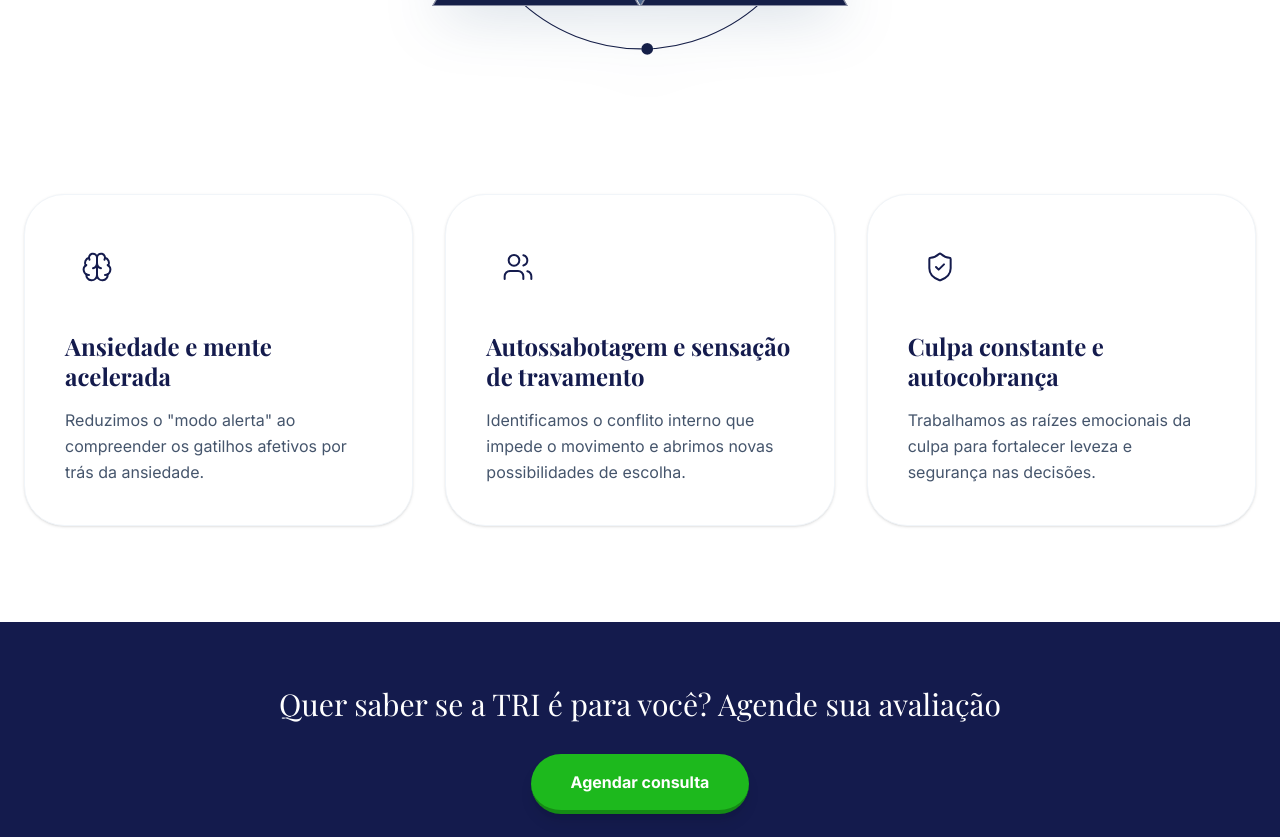
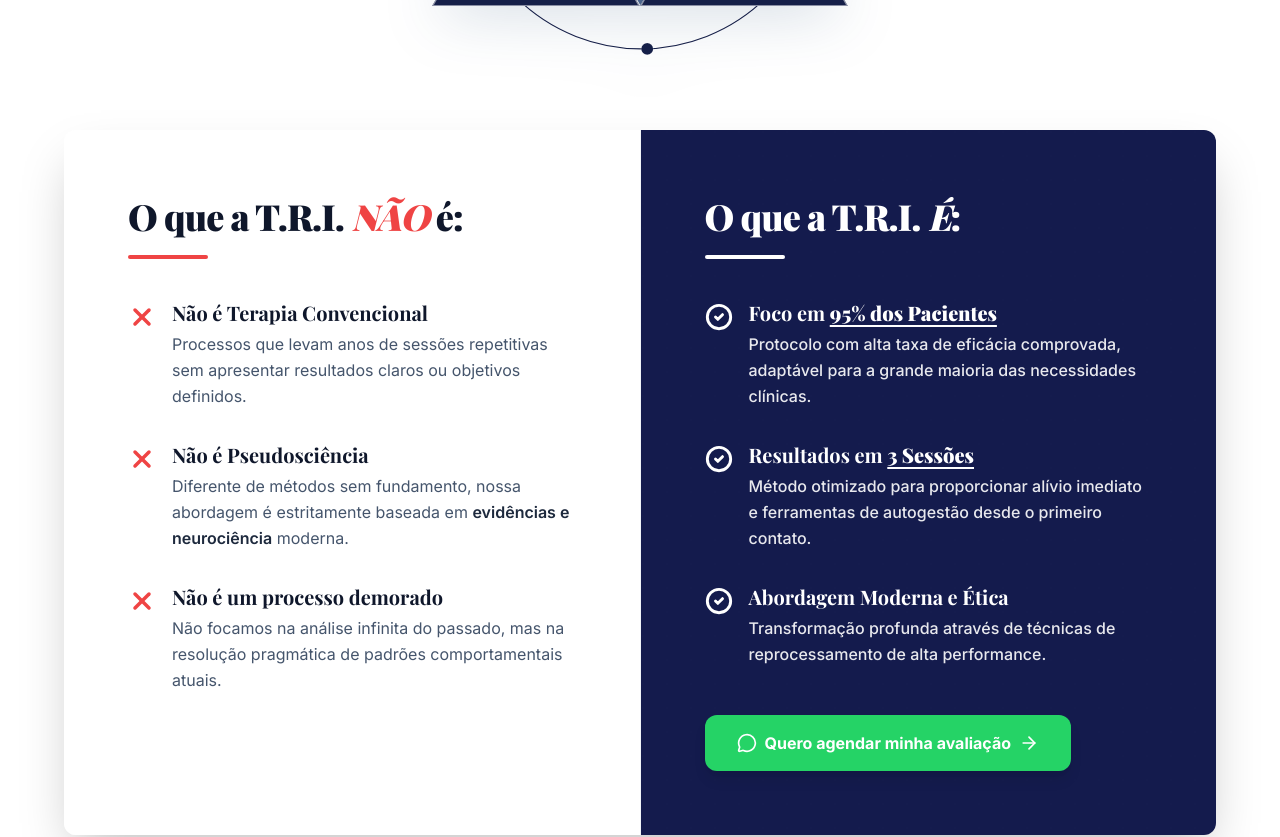
Before and after one commit to rapharantes/simonebellesite, a Next.js app: page / in a window 1280 px wide. Shown: the part 3400-4237 px from the top of the page. Built offline with nearby package versions, Linux system fonts and the light colour scheme; a web font is replaced by a local one.

Commit message:
Ajuste na cor da seção TRI para azul marinho e correções de layout

```diff
--- a/app/page.tsx
+++ b/app/page.tsx
@@ -305,16 +305,130 @@ export default function LandingPage() {
             Com a TRI, eu te ajudo a identificar os conflitos afetivos por trás da ansiedade, culpa e padrões repetidos — para destravar decisões e construir mudanças reais, com atendimento online ou presencial.
           </p>
 
-          {/* Triangle Diagram */}
-          <div className="relative max-w-2xl mx-auto mb-32">
-            <div className="relative aspect-square md:aspect-video flex items-center justify-center">
+          {/* Triangle Diagram & Comparisons */}
+          <div className="w-full max-w-6xl mx-auto mb-32">
+            {/* Triangle Diagram */}
+            <div className="flex items-center justify-center mb-16">
               <Image
                 src="/tri.svg"
                 alt="Terapia de Reintegração Implícita Diagrama"
-                width={800}
-                height={800}
+                width={600}
+                height={600}
                 className="w-full h-auto object-contain max-w-md drop-shadow-[0_10px_30px_rgba(0,49,97,0.15)]"
               />
+            </div>
+
+            {/* Comparison Block */}
+            <div className="w-full max-w-[1200px] mx-auto overflow-hidden rounded-xl shadow-2xl flex flex-col md:flex-row">
+
+              {/* Left Column: What T.R.I. is NOT */}
+              <div className="flex-1 bg-white p-8 md:p-12 lg:p-16 text-left border-b md:border-b-0 md:border-r border-slate-100">
+                <div className="mb-10">
+                  <h2 className="text-slate-900 text-3xl md:text-4xl font-black leading-tight tracking-tight">
+                    O que a T.R.I. <span className="text-[#ef4444] italic">NÃO</span> é:
+                  </h2>
+                  <div className="h-1 w-20 bg-[#ef4444] mt-4 rounded-full"></div>
+                </div>
+                <ul className="space-y-8">
+                  <li className="flex items-start gap-4">
+                    <div className="flex-shrink-0 mt-1">
+                      <X className="text-[#ef4444]" size={28} strokeWidth={3} />
+                    </div>
+                    <div>
+                      <h3 className="text-slate-900 text-xl font-bold mb-1">Não é Terapia Convencional</h3>
+                      <p className="text-slate-600 text-base leading-relaxed">
+                        Processos que levam anos de sessões repetitivas sem apresentar resultados claros ou objetivos definidos.
+                      </p>
+                    </div>
+                  </li>
+                  <li className="flex items-start gap-4">
+                    <div className="flex-shrink-0 mt-1">
+                      <X className="text-[#ef4444]" size={28} strokeWidth={3} />
+                    </div>
+                    <div>
+                      <h3 className="text-slate-900 text-xl font-bold mb-1">Não é Pseudosciência</h3>
+                      <p className="text-slate-600 text-base leading-relaxed">
+                        Diferente de métodos sem fundamento, nossa abordagem é estritamente baseada em <span className="font-semibold text-slate-800">evidências e neurociência</span> moderna.
+                      </p>
+                    </div>
+                  </li>
+                  <li className="flex items-start gap-4">
+                    <div className="flex-shrink-0 mt-1">
+                      <X className="text-[#ef4444]" size={28} strokeWidth={3} />
+                    </div>
+                    <div>
+                      <h3 className="text-slate-900 text-xl font-bold mb-1">Não é um processo demorado</h3>
+                      <p className="text-slate-600 text-base leading-relaxed">
+                        Não focamos na análise infinita do passado, mas na resolução pragmática de padrões comportamentais atuais.
+                      </p>
+                    </div>
+                  </li>
+                </ul>
+              </div>
+
+              {/* Right Column: What T.R.I. IS */}
+              <div
+                className="flex-1 p-8 md:p-12 lg:p-16 relative text-left bg-primary"
+                style={{ backgroundColor: '#141B4D' }}
+              >
+                {/* Background Subtle Texture */}
+                <div className="absolute inset-0 opacity-10 pointer-events-none" style={{ backgroundImage: 'radial-gradient(circle at 2px 2px, rgba(255,255,255,0.05) 1px, transparent 0)', backgroundSize: '24px 24px' }}></div>
+                <div className="relative z-10">
+                  <div className="mb-10">
+                    <h2 className="text-white text-3xl md:text-4xl font-black leading-tight tracking-tight">
+                      O que a T.R.I. <span className="text-white italic">É</span>:
+                    </h2>
+                    <div className="h-1 w-20 bg-white mt-4 rounded-full"></div>
+                  </div>
+                  <ul className="space-y-8 text-white">
+                    <li className="flex items-start gap-4">
+                      <div className="flex-shrink-0 mt-1">
+                        <CheckCircle2 className="text-white" size={28} strokeWidth={2.5} />
+                      </div>
+                      <div>
+                        <h3 className="text-white text-xl font-bold mb-1">Foco em <span className="text-white font-black underline decoration-2 underline-offset-4">95% dos Pacientes</span></h3>
+                        <p className="text-white/90 text-base leading-relaxed font-medium">
+                          Protocolo com alta taxa de eficácia comprovada, adaptável para a grande maioria das necessidades clínicas.
+                        </p>
+                      </div>
+                    </li>
+                    <li className="flex items-start gap-4">
+                      <div className="flex-shrink-0 mt-1">
+                        <CheckCircle2 className="text-white" size={28} strokeWidth={2.5} />
+                      </div>
+                      <div>
+                        <h3 className="text-white text-xl font-bold mb-1">Resultados em <span className="text-white font-black underline decoration-2 underline-offset-4">3 Sessões</span></h3>
+                        <p className="text-white/90 text-base leading-relaxed font-medium">
+                          Método otimizado para proporcionar alívio imediato e ferramentas de autogestão desde o primeiro contato.
+                        </p>
+                      </div>
+                    </li>
+                    <li className="flex items-start gap-4">
+                      <div className="flex-shrink-0 mt-1">
+                        <CheckCircle2 className="text-white" size={28} strokeWidth={2.5} />
+                      </div>
+                      <div>
+                        <h3 className="text-white text-xl font-bold mb-1">Abordagem Moderna e Ética</h3>
+                        <p className="text-white/90 text-base leading-relaxed font-medium">
+                          Transformação profunda através de técnicas de reprocessamento de alta performance.
+                        </p>
+                      </div>
+                    </li>
+                  </ul>
+                  <div className="mt-12">
+                    <a
+                      href="https://wa.me/5546999072534?text=Olá, Simone! Tudo bem? Encontrei seu trabalho com a Terapia de Reintegração Implícita (TRI) e gostaria de agendar uma consulta de avaliação. Você pode me informar os horários disponíveis e os valores? Obrigado(a)!"
+                      target="_blank"
+                      rel="noopener noreferrer"
+                      className="inline-flex items-center gap-2 bg-[#25D366] hover:bg-[#20bd5c] transition-all text-white font-bold py-4 px-8 rounded-xl group shadow-lg"
+                    >
+                      <MessageCircle className="h-5 w-5" />
+                      <span>Quero agendar minha avaliação</span>
+                      <ArrowRight className="h-5 w-5 group-hover:translate-x-1 transition-transform" />
+                    </a>
+                  </div>
+                </div>
+              </div>
             </div>
           </div>
 
```
